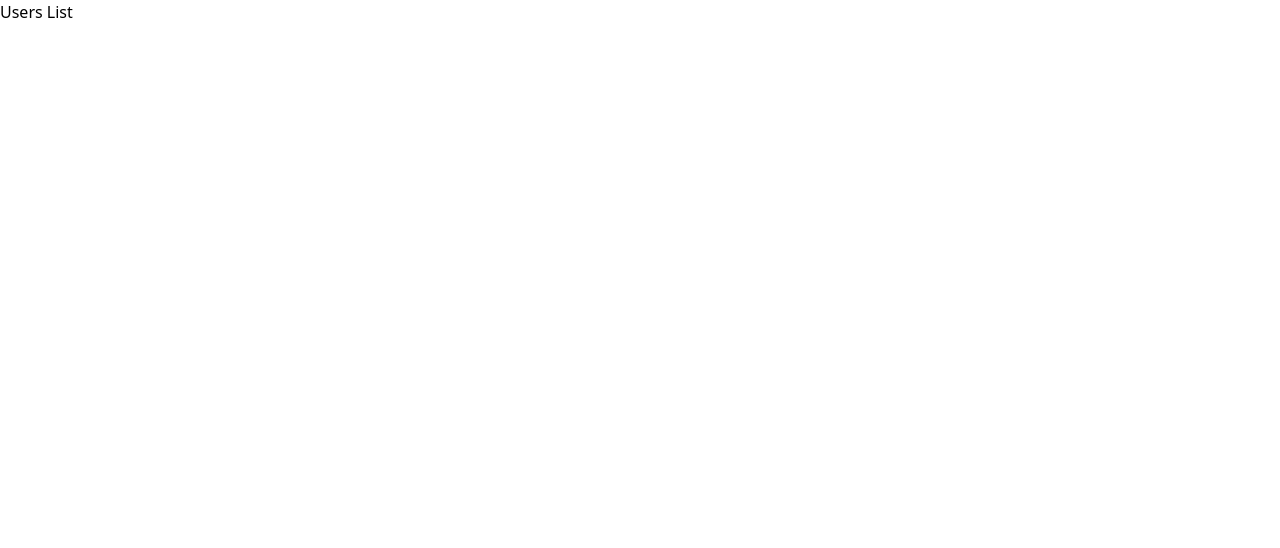
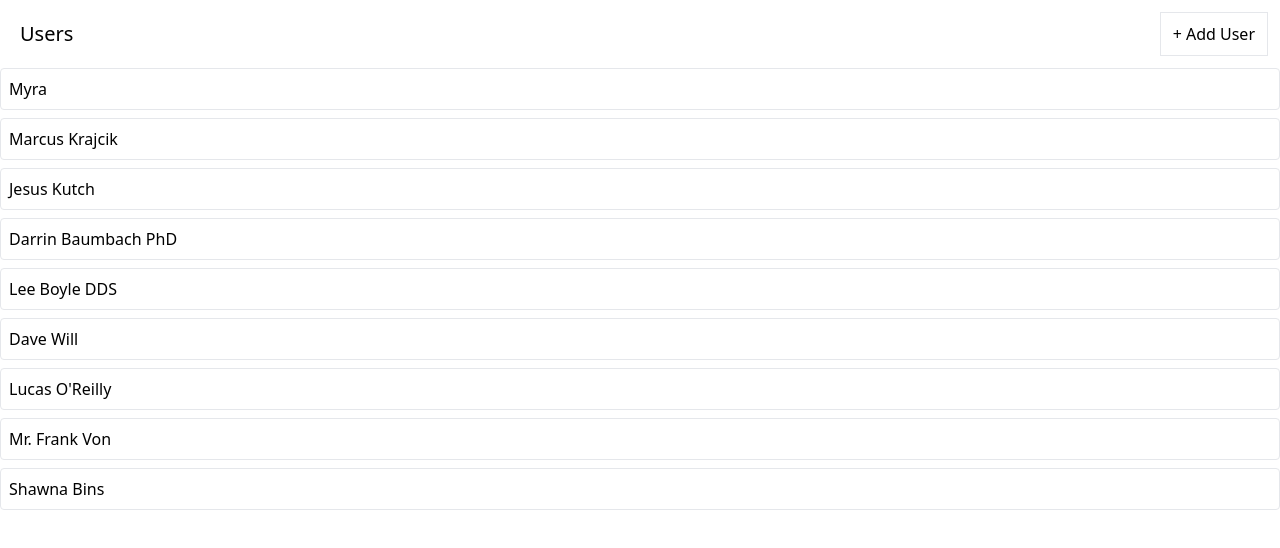
Before and after one commit to VolodymyrMishchuk/media, a React (Create React App) app: page / in a window 1280 px wide. Shown: the top 548 px of the page. Built offline with nearby package versions, Linux system fonts and the light colour scheme; data requests are answered from the project's data file.

Commit message:
a lot worked

```diff
--- a/db.json
+++ b/db.json
@@ -1,5 +1,42 @@
 {
-    "users": [],
-    "albums": [],
-    "photos": []
+  "users": [
+    {
+      "id": "1",
+      "name": "Myra"
+    },
+    {
+      "id": "5f64",
+      "name": "Marcus Krajcik"
+    },
+    {
+      "id": "4020",
+      "name": "Jesus Kutch"
+    },
+    {
+      "id": "9c04",
+      "name": "Darrin Baumbach PhD"
+    },
+    {
+      "id": "201b",
+      "name": "Lee Boyle DDS"
+    },
+    {
+      "id": "9376",
+      "name": "Dave Will"
+    },
+    {
+      "id": "a12c",
+      "name": "Lucas O'Reilly"
+    },
+    {
+      "id": "13a9",
+      "name": "Mr. Frank Von"
+    },
+    {
+      "id": "29ce",
+      "name": "Shawna Bins"
+    }
+  ],
+  "albums": [],
+  "photos": []
 }
--- a/package.json
+++ b/package.json
@@ -3,7 +3,7 @@
   "version": "0.1.0",
   "private": true,
   "dependencies": {
-    "@faker-js/faker": "^8.3.1",
+    "@faker-js/faker": "7.6.0",
     "@reduxjs/toolkit": "^2.0.1",
     "@testing-library/jest-dom": "^5.17.0",
     "@testing-library/react": "^13.4.0",
--- /dev/null
+++ b/src/components/Skeleton.js
@@ -0,0 +1,34 @@
+import classNames from "classnames";
+
+function Skeleton({ times, className }) {
+    const outerClassNames = classNames(
+        'relative',
+        'overflow-hidden',
+        'bg-gray-200',
+        'rounded',
+        'mb-2.5',
+        className
+    );
+    const innerClassNames = classNames(
+        'animate-shimmer',
+        'absolute',
+        'inset-0',
+        '-translate-x-full',
+        'bg-gradient-to-r',
+        'from-gray-200',
+        'via-white',
+        'to-gray-200'
+    );
+
+    const boxes = Array(times)
+    .fill(0)
+    .map((_, i) => {
+        return <div key={i} className={outerClassNames}>
+            <div className={innerClassNames} />
+        </div>;
+    });
+
+    return boxes;
+};
+
+export default Skeleton;
--- a/src/components/UsersList.js
+++ b/src/components/UsersList.js
@@ -1,5 +1,52 @@
+import { useEffect } from "react";
+import { useDispatch, useSelector } from "react-redux";
+import { fetchUsers, addUser } from "../store";
+import Button from "./Button";
+import Skeleton from "./Skeleton";
+
 function UsersList() {
-    return 'Users List';
+    const dispatch = useDispatch();
+    const {isLoading, data, error} = useSelector((state) => {
+        return state.users;
+    });
+
+    useEffect(() => {
+        dispatch(fetchUsers());
+    }, [dispatch]);
+
+    const handleUserAdd = () => {
+        dispatch(addUser());
+    };
+
+    if (isLoading) {
+        return <Skeleton times={6} className="h-10 w-full" />;
+    }
+
+    if (error) {
+        return <div>Error fetching data...</div>
+    }
+
+    const renderedUsers = data.map((user) => {
+        return (
+            <div key={user.id} className="mb-2 border rounded">
+                <div className="flex p-2 justify-between items-center cursor-pointer">
+                    {user.name}
+                </div>
+            </div>
+        );
+    });
+
+    return (
+        <div>
+            <div className="flex flex-row justify-between m-3">
+                <h1 className="m-2 text-xl">Users</h1>
+                <Button onClick={handleUserAdd}>
+                    + Add User
+                </Button>
+            </div>
+            {renderedUsers}
+        </div>
+    );
 }
 
 export default UsersList;
--- a/src/store/index.js
+++ b/src/store/index.js
@@ -6,3 +6,6 @@ export const store = configureStore({
         users: usersReduser
     }
 });
+
+export * from './thunks/fetchUsers';
+export * from './thunks/addUser';
--- a/src/store/slices/usersSlice.js
+++ b/src/store/slices/usersSlice.js
@@ -1,11 +1,39 @@
 import { createSlice } from "@reduxjs/toolkit";
+import { fetchUsers } from "../thunks/fetchUsers";
+import { addUser } from "../thunks/addUser";
 
 const usersSlice = createSlice({
     name: 'users',
     initialState: {
-        data: []
+        data: [],
+        isLoading: false,
+        error: null
     },
-    reducers: {}
+    extraReducers(builder) {
+        builder.addCase(fetchUsers.pending, (state, action) => {
+          state.isLoading = true;
+        });
+        builder.addCase(fetchUsers.fulfilled, (state, action) => {
+          state.isLoading = false;
+          state.data = action.payload;
+        });
+        builder.addCase(fetchUsers.rejected, (state, action) => {
+          state.isLoading = false;
+          state.error = action.error;
+        });
+
+        builder.addCase(addUser.pending, (state, action) => {
+          state.isLoading = true;
+        });
+        builder.addCase(addUser.fulfilled, (state, action) => {
+          state.isLoading = false;
+          state.data.push(action.payload);
+        });
+        builder.addCase(addUser.rejected, (state, action) => {
+          state.isLoading = false;
+          state.error = action.error;
+        });
+      }
 });
 
 export const usersReduser = usersSlice.reducer;
--- /dev/null
+++ b/src/store/thunks/addUser.js
@@ -0,0 +1,13 @@
+import { createAsyncThunk } from "@reduxjs/toolkit";
+import axios from "axios";
+import { faker } from "@faker-js/faker";
+
+const addUser = createAsyncThunk('users/add', async () => {
+    const response = await axios.post('http://localhost:3005/users', {
+        name: faker.name.fullName()
+    })
+
+    return response.data;
+});
+
+export { addUser };
--- /dev/null
+++ b/src/store/thunks/fetchUsers.js
@@ -0,0 +1,21 @@
+import { createAsyncThunk } from "@reduxjs/toolkit";
+import axios from "axios";
+
+const fetchUsers = createAsyncThunk('users/fetch', async () => {
+    const response = await axios.get('http://localhost:3005/users');
+
+    // DEV ONLY!!!
+    await pause(1000);
+
+    return response.data;
+});
+
+
+// DEV ONLY!!!
+const pause = (duration) => {
+    return new Promise((resolve) => {
+       setTimeout(resolve, duration);
+    });
+};
+
+export { fetchUsers };
--- a/tailwind.config.js
+++ b/tailwind.config.js
@@ -1,10 +1,17 @@
 /** @type {import('tailwindcss').Config} */
 module.exports = {
-  content: [
-    "./src/**/*.{js,jsx,ts,tsx}",
-  ],
+  content: ['./src/**/*.{js,jsx,ts,tsx}'],
   theme: {
-    extend: {},
+    extend: {
+      keyframes: {
+        shimmer: {
+          '100%': { transform: 'translateX(100%)'}
+        }
+      },
+      animation: {
+        shimmer: 'shimmer 1.5s infinite'
+      }
+    },
   },
   plugins: [],
 }
```
Also changed, not shown: 1 other file (tests, documents, lock files or other folders).
